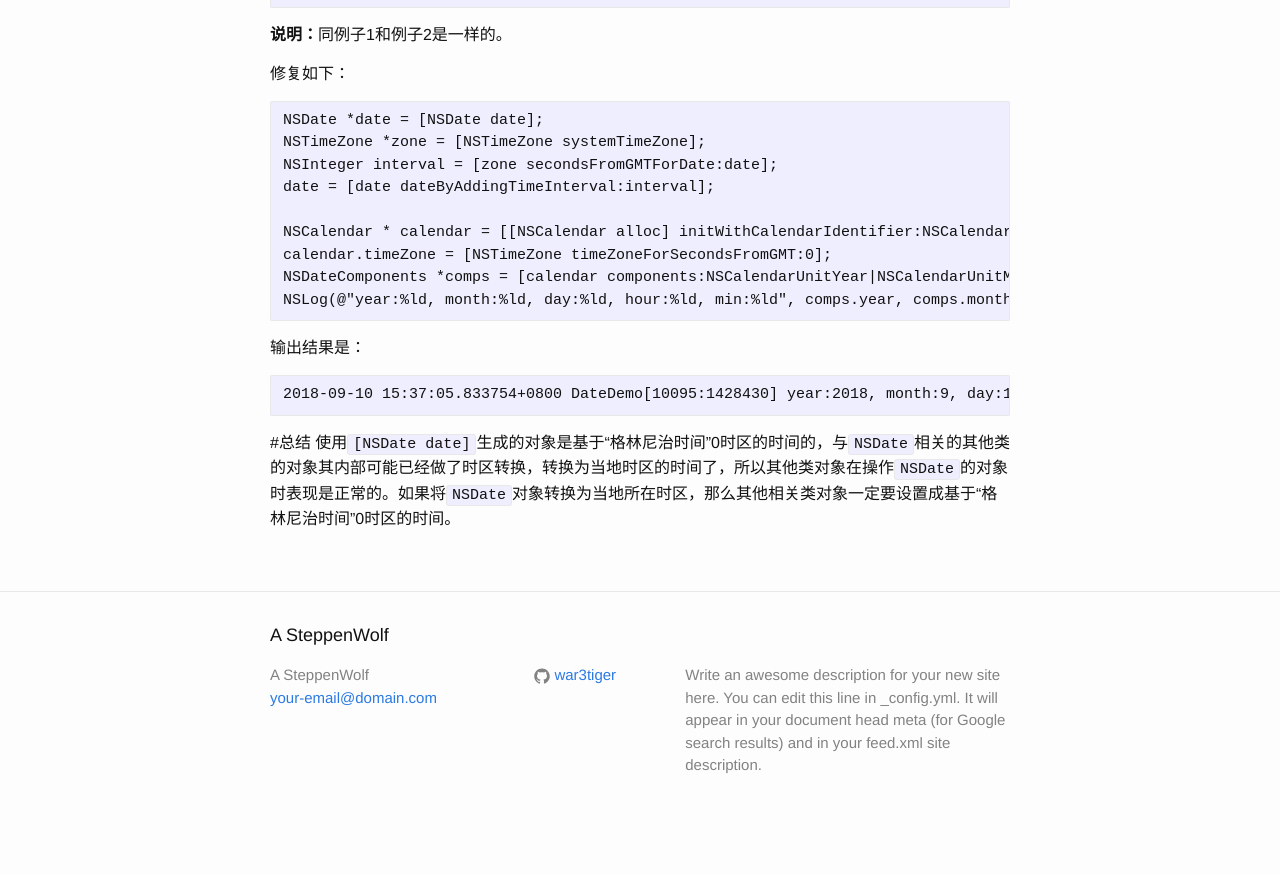
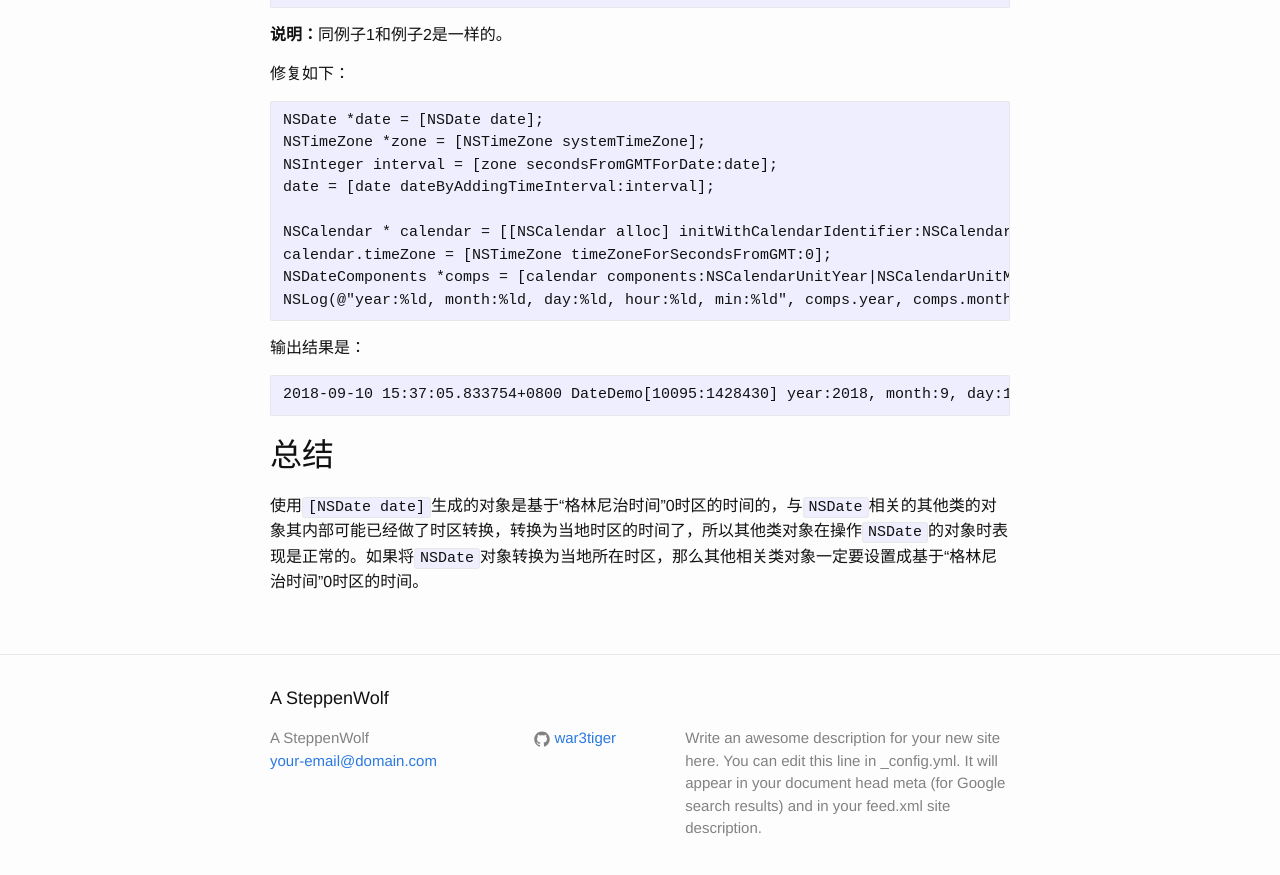
Before and after one commit to war3tiger/war3tiger.github.io, a Jekyll site: the page built from _posts/2018-09-07-NSdate.markdown, in a window 1280 px wide and 900 px high, scrolled down 2513 px. Shown: the top 875 px of the window. Built offline with Jekyll 4.4.1, drawn with Linux system fonts in a browser that asks for light colours; before the commit the page ends 3350 px from its top, so only the background shows below that.

Commit message:
格式问题

````diff
--- a/_posts/2018-09-07-NSdate.markdown
+++ b/_posts/2018-09-07-NSdate.markdown
@@ -134,5 +134,5 @@ NSLog(@"year:%ld, month:%ld, day:%ld, hour:%ld, min:%ld", comps.year, comps.mont
 2018-09-10 15:37:05.833754+0800 DateDemo[10095:1428430] year:2018, month:9, day:10, hour:15, min:37
 ```
 
-#总结
+## 总结
 使用`[NSDate date]`生成的对象是基于“格林尼治时间”0时区的时间的，与`NSDate`相关的其他类的对象其内部可能已经做了时区转换，转换为当地时区的时间了，所以其他类对象在操作`NSDate`的对象时表现是正常的。如果将`NSDate`对象转换为当地所在时区，那么其他相关类对象一定要设置成基于“格林尼治时间”0时区的时间。
````
